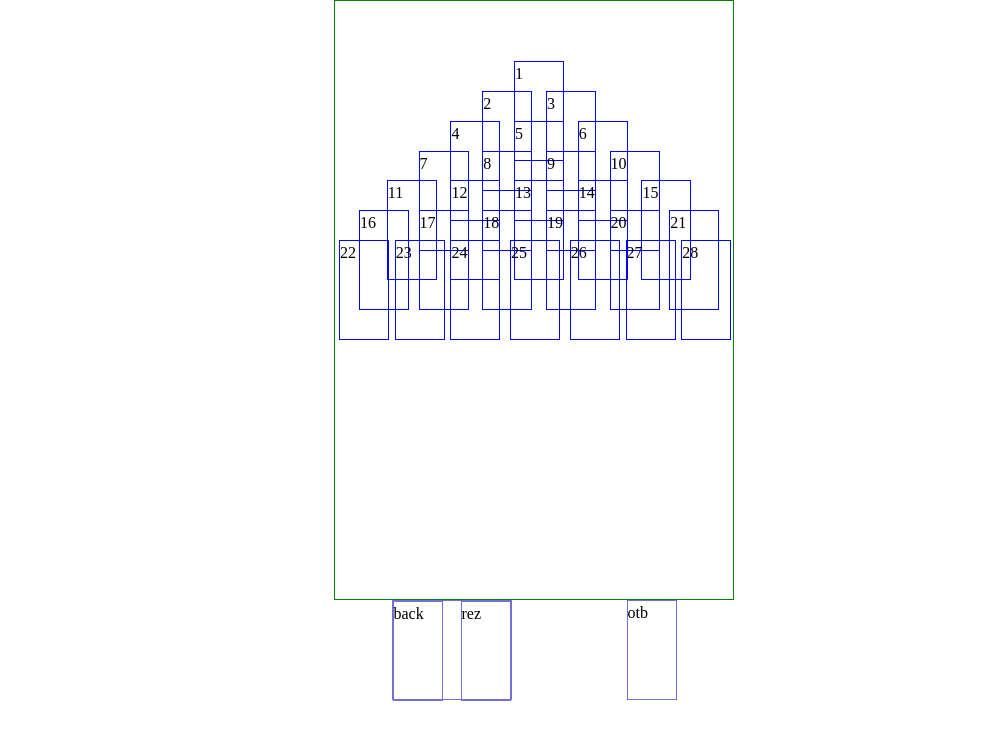
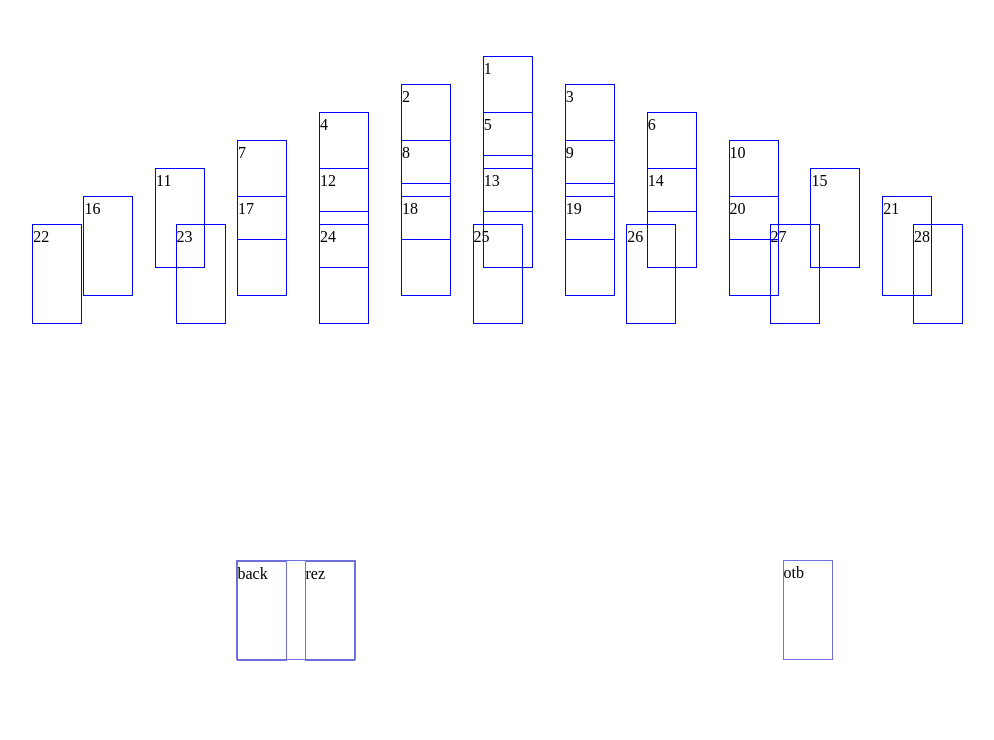
Before and after one commit to Igogoblin/pyramid, a React (Vite) app in the folder pyramid/: page / in a window 1280 px wide. Shown: the top 740 px of the page, without its empty margins (106-1100 px from the left). Built offline with nearby package versions, Linux system fonts and the light colour scheme.

Commit message:
refactor: change vh and vw in body

```diff
--- a/pyramid/src/components/body/body.module.css
+++ b/pyramid/src/components/body/body.module.css
@@ -1,4 +1,5 @@
 .main {
+  width: 80vw;
   display: flex;
   flex-direction: column;
 }
@@ -18,9 +19,9 @@
   border: none;
 }
 .area {
-  width: 400px;
-  height: 600px;
-  border: 1px solid green;
+  width: 100%;
+  height: 70vh;
+  /* border: 1px solid green; */
   position: relative;
 }
 
```
